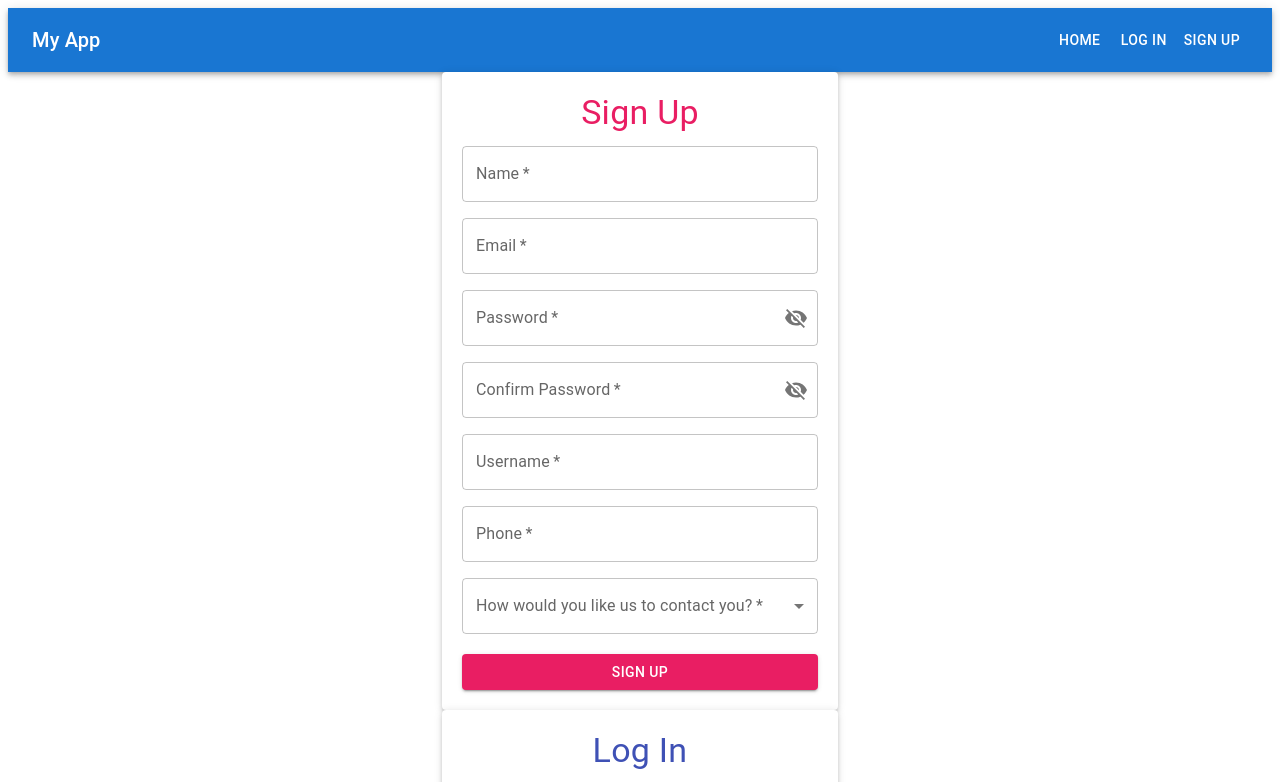
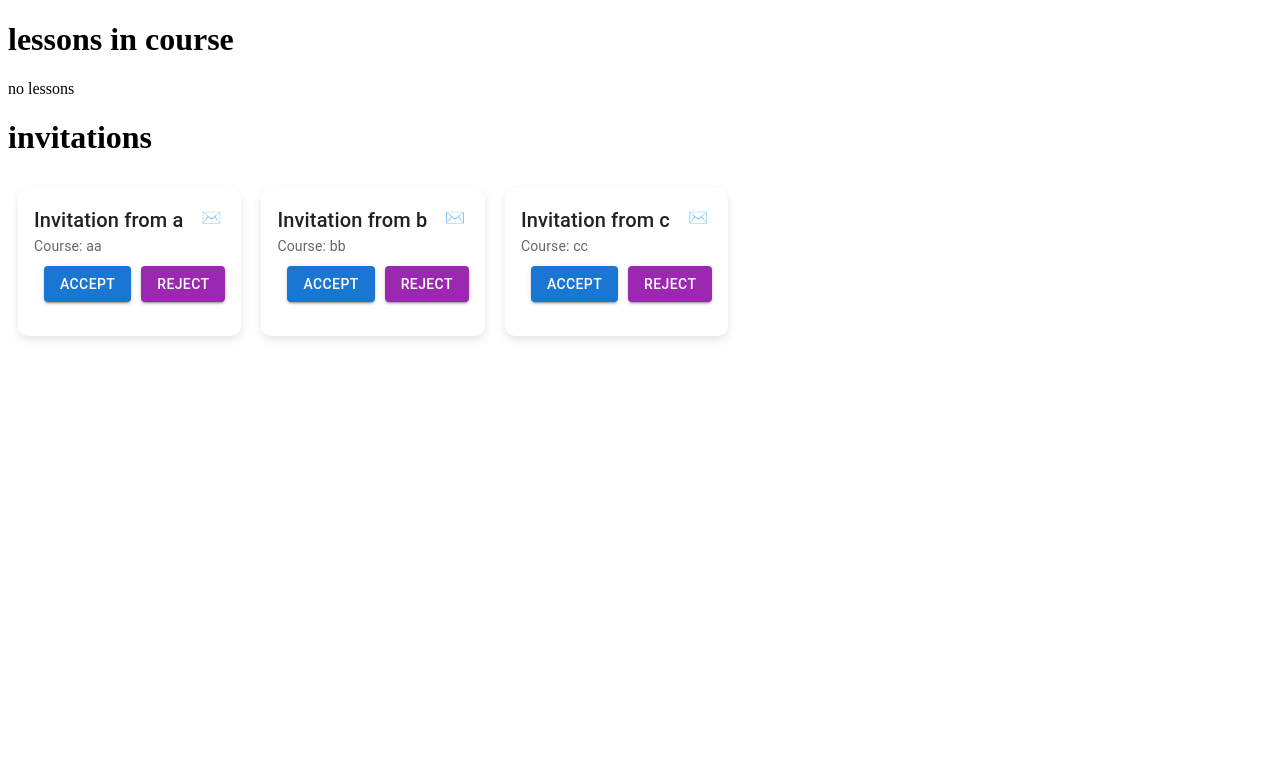
Before and after one commit to MiriHarush/FinalProject, a React (Vite) app in the folder client/: page / in a window 1280 px wide. Shown: the top 782 px of the page. Built offline with nearby package versions, Linux system fonts and the light colour scheme.

Commit message:
invitations

```diff
--- a/client/src/App.jsx
+++ b/client/src/App.jsx
@@ -7,17 +7,12 @@ import UserPersonalArea from './pages/UserPersonalArea'
 import CourseManagerDashboard from './pages/CourseManagerDashboard'
 import UserInvitations from './components/UserInvitations'
 import AddCourse from './pages/AddCourse'
+import CourseUserDashboard from './pages/CourseUserDashboard';
+
 function App() {
   return (
     <div>
-      <RoutesNavBar />
-      <Home/>
-      <SignUp/>
-      <LogIn/>
-      <UserPersonalArea/>
-      <CourseManagerDashboard/>
-      <UserInvitations/>
-      <AddCourse/>
+      <CourseUserDashboard/>
     </div>
   );
 }
--- /dev/null
+++ b/client/src/components/InvitationModal.jsx
@@ -0,0 +1,85 @@
+import React from 'react';
+import Typography from '@mui/material/Typography';
+import Button from '@mui/material/Button';
+import Card from '@mui/material/Card';
+import CardContent from '@mui/material/CardContent';
+import Grid from '@mui/material/Grid';
+import { styled } from '@mui/system';
+
+
+const StyledCard = styled(Card)({
+    margin: '10px',
+    maxWidth: '250px',
+    position: 'relative',
+    boxShadow: '0 4px 8px rgba(0, 0, 0, 0.1)',
+    borderRadius: '10px',
+    display: 'flex',  // הוסף תכונת Flex
+    flexDirection: 'column',  // כדי שהכפתורים יורדו לקרקע
+});
+
+const StyledSeal = styled('div')({
+    position: 'absolute',
+    top: '-10px',
+    left: '50%',
+    transform: 'translateX(-50%)',
+    width: '0',
+    height: '0',
+    borderTop: '25px solid #fff',
+    borderLeft: '25px solid transparent',
+    borderRight: '25px solid transparent',
+    zIndex: '-1',
+});
+
+const StyledStamp = styled('div')({
+    position: 'absolute',
+    top: '5px',
+    right: '5px',
+    width: '50px',
+    height: '50px',
+    display: 'flex',
+    justifyContent: 'center',
+    alignItems: 'center',
+    color: 'white',
+    fontWeight: 'bold',
+});
+
+const InvitationModal = ({ invite }) => {
+    const { instructorName, courseName } = invite;
+
+    const orderConfirmation = () => {
+        // הוסף פעולות כאן אם יש צורך
+    };
+
+    return (
+        <Grid item xs={12} sm={6} md={4} lg={4}>
+            <StyledCard>
+                <StyledStamp>✉️</StyledStamp>
+                <StyledSeal />
+                <CardContent>
+                    <Typography variant="h6" component="div">
+                        {`Invitation from ${instructorName}`}
+                    </Typography>
+                    <Typography variant="body2" color="textSecondary">
+                        {`Course: ${courseName}`}
+                    </Typography>
+                    <Button
+                        variant="contained"
+                        color="primary"
+                        style={{ margin: '10px' }}
+                    >
+                        Accept
+                    </Button>
+                    <Button
+                        variant="contained"
+                        color="secondary"
+                        onClick={orderConfirmation}
+                    >
+                        Reject
+                    </Button>
+                </CardContent>
+            </StyledCard>
+        </Grid>
+    );
+};
+
+export default InvitationModal;
--- a/client/src/components/LessonModal.jsx
+++ b/client/src/components/LessonModal.jsx
@@ -16,16 +16,47 @@ const LessonModal = ({ open, onClose, lesson }) => {
   const [contentType, setContentType] = useState('');
   const [uploadedFile, setUploadedFile] = useState(null);
 
-  const handleFileChange = (e) => {
-    const file = e.target.files[0];
-    setUploadedFile(file);
+  // Allowed content types for each option
+  const allowedContentTypes = {
+    image: ['image/jpeg', 'image/png', 'image/gif'],
+    video: ['video/mp4', 'video/mpeg', 'video/ogg'],
+    pdf: ['application/pdf'],
+    zip: ['application/zip'],
+    link: [], // No file for link
   };
 
+  const [fileError, setFileError] = useState('');
+  const [filePreview, setFilePreview] = useState(null);
+
+  const handleFileChange = (e) => {
+  const file = e.target.files[0];
+
+  // Check the file format
+  const validFormats = allowedContentTypes[contentType] || [];
+  if (file && !validFormats.includes(file.type)) {
+    // Display an error message
+    setFileError('Invalid file format. Please choose a valid file.');
+    setFilePreview(null);
+    setUploadedFile(null);
+  } else {
+    setFileError(''); // Clear the error message
+    setFilePreview(file ? URL.createObjectURL(file) : null);
+    setUploadedFile(file);
+  }
+};
+
+
+
+
   const handleUpload = () => {
-    // Handle the file upload logic based on the selected content type
-    console.log('Content Type:', contentType);
-    console.log('File uploaded:', uploadedFile);
-    // You can add additional logic to handle the uploaded file and content type
+    // Check if the uploaded file type is allowed for the selected content type
+    if (allowedContentTypes[contentType].includes(uploadedFile.type)) {
+      console.log('Content Type:', contentType);
+      console.log('File uploaded:', uploadedFile);
+      // Add additional logic to handle the uploaded file and content type
+    } else {
+      alert('Invalid file type for the selected content type.');
+    }
   };
 
   const getIcon = (value) => {
@@ -86,6 +117,7 @@ const LessonModal = ({ open, onClose, lesson }) => {
                 >
                   Upload {contentType.toUpperCase()}
                 </Button>
+                {fileError && <p style={{ color: 'red', marginTop: '10px' }}>{fileError}</p>}
               </>
             )}
             {contentType === 'link' && (
@@ -107,6 +139,15 @@ const LessonModal = ({ open, onClose, lesson }) => {
             )}
           </>
         )}
+        {filePreview && (
+          <div style={{ marginTop: '10px' }}>
+            <Typography variant="body2" color="textSecondary">
+              File Preview:
+            </Typography>
+            <img src={filePreview} alt="File Preview" style={{ maxWidth: '100%', maxHeight: '200px' }} />
+          </div>
+        )}
+
         {/* Close button */}
         <Button onClick={onClose} color="primary" variant="contained" style={{ marginTop: '10px' }}>
           Close
--- a/client/src/pages/CourseUserDashboard.jsx
+++ b/client/src/pages/CourseUserDashboard.jsx
@@ -1,9 +1,62 @@
-import React from 'react'
+import React, { useState, useEffect } from 'react';
+import { useParams } from 'react-router-dom';
+import InvitationModal from '../components/InvitationModal';
+import Card from '@mui/material/Card';
+import CardContent from '@mui/material/CardContent';
+import Typography from '@mui/material/Typography';
+import Button from '@mui/material/Button';
 
 const CourseUserDashboard = () => {
+  const { courseId } = useParams();
+  const [lessons, setLessons] = useState([]);
+  // const [invitations, setInvitations] = useState([]);
+
+  const invitations = [
+    { id: 1, instructorName: "a", courseName: "aa" },
+    { id: 2, instructorName: "b", courseName: "bb" },
+    { id: 3, instructorName: "c", courseName: "cc" }
+  ]
+
+  useEffect(() => {
+    // כאשר העמוד נטען, קרא לשרת לקבלת השיעורים הקיימים בקורס
+    // כאן יש להוסיף את הלוגיקה לשליפת השיעורים מהשרת ולעדכן את המשתנה lessons
+    // כמו לדוגמא fetch לשרת
+    // fetchLessonsFromServer(courseId).then((lessonsData) => setLessons(lessonsData));
+  }, [courseId]);
+
   return (
-    <div>CourseUserDashboard</div>
-  )
-}
+    <>
+      <div>
+        <h1>lessons in course {courseId}</h1>
+        {lessons.length === 0 ? (
+          <p>no lessons</p>
+        ) : (
+          <ul>
+            {lessons.map((lesson) => (
+              <li key={lesson.id}>
+                <h2>{lesson.title}</h2>
+                <p>{lesson.content}</p>
+                {/* הוסף כאן יותר מידע או תצוגה של השיעור */}
+              </li>
+            ))}
+          </ul>
+        )}
+      </div>
 
-export default CourseUserDashboard
+      <div>
+        <h1>invitations</h1>
+        <div style={{ display: 'flex', flexWrap: 'wrap' }}>
+          {invitations.length === 0 ? (
+            <p>no invitations</p>
+          ) : (
+            invitations.map((invite) => (
+              <InvitationModal invite={invite} key={invite.id} />
+            ))
+          )}
+        </div>
+      </div>
+    </>
+  );
+};
+
+export default CourseUserDashboard;
```
